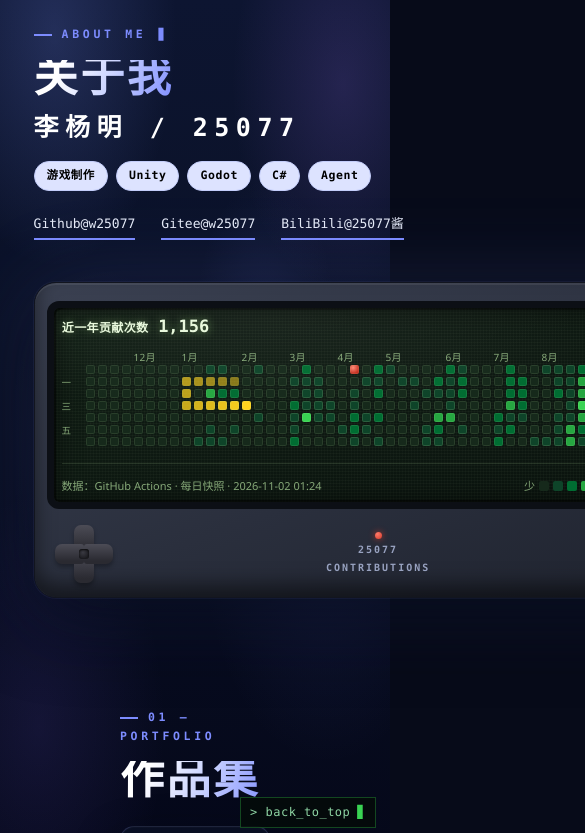
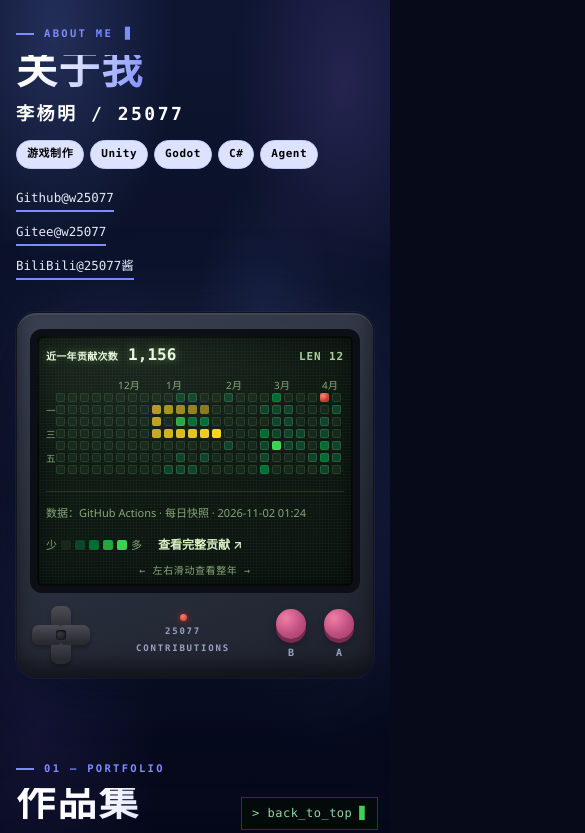
Before and after one commit to w25077/w25077.github.io, a plain HTML site: page index.html in a window 390 px wide. Shown: the top 833 px of the page, 585 px wide, since content can reach past the window. Drawn offline with Linux system fonts and the light colour scheme; no server answers; animation ran at ten frames a second.

Commit message:
feat(mobile): 新增手机端专属排版，修复整页横向溢出
手机访问排版错乱的根因是横向溢出（390px 视口下 scrollWidth 高达 849px），不是单点样式问题：

- .hero 在 ≤980px 断点用 1fr，而 1fr 的最小尺寸等于内容最小宽度，
  被三个不换行的站点链接撑到 715px，把整页顶宽 → 改为 minmax(0, 1fr) 并给 .gb 加 min-width:0
- 机身装饰辉光 .gb::before 的负 inset 会顶出页面右缘，700~1300px 一直有横向滚动条
  → 在 .slide-first 上 overflow-x: clip（不创建滚动容器，fixed 浮层与吸附不受影响）

新增 @media (max-width: 600px) 手机专属排版：
- 单列纵向流，左右留白 16px，字号与间距重排
- 三个站点链接改为竖排整行，不再被屏幕裁掉
- 作品集去掉为桌面右缘预留的 240px，卡片铺满屏宽
- 贡献热力图保留机内横向滑动，并加一行"左右滑动查看整年"提示
- 收起会压住内容的固定浮层（往下滑动提示 / 翻页导航）
- 兼顾手机横屏：矮屏隐藏滑动手势提示，并去掉翻页导航的留白

```diff
--- a/style.css
+++ b/style.css
@@ -44,6 +44,15 @@ html {
   scroll-behavior: smooth;
   scroll-snap-type: y mandatory;
 }
+
+/* 横向溢出兜底：
+   机身背后的装饰辉光（.gb::before）用负 inset 溢出机身，在 700–1300px 的
+   窗口里会顶出页面右缘，白白多出一条横向滚动条。
+   在首页这一屏上裁一刀即可：clip 只裁剪、不创建滚动容器，
+   fixed 浮层（回到顶部 / 翻页导航）、平滑滚动与整页吸附都不受影响。
+   注：写在 html 上无效 —— 根元素的 overflow 会被传播给视口，不起裁剪作用。
+   老浏览器不支持 clip 时退回原来的溢出表现，不影响可用性。 */
+.slide-first { overflow-x: clip; }
 
 /* 内容超高时（script.js 检测到 .slide 高于视口）退回自由滚动，防止页底内容被吸附锁死 */
 html.free-scroll { scroll-snap-type: none; }
@@ -1610,12 +1619,20 @@ html.js-anim .slide-pane.in-view .pane-vwrap .vplay {
   html { scroll-snap-type: none; }
   .slide { min-height: 0; scroll-snap-align: none; scroll-snap-stop: normal; }
   .pager { display: none; }
-}
-
-/* ===== 首页英雄区：窄屏上下堆叠（游戏机居中） ===== */
+  /* 矮屏（手机横屏）里这条固定提示会横在内容中间，挡视频卡 / 正文，直接收起 */
+  .scroll-hint { display: none; }
+  /* 翻页导航已经隐藏，作品集就不必再为它预留左下的 240px —— 否则手机横屏
+     （宽 640~930、高 <680）会白白浪费一大条边距，卡片被压得很窄 */
+  .vstage { max-width: min(92vw, 1240px); }
+}
+
+/* ===== 首页英雄区：窄屏上下堆叠（游戏机居中） =====
+   这里必须写 minmax(0, 1fr) 而不是 1fr：1fr 的最小尺寸等于内容最小宽度，
+   会被「三个站点链接」这类不换行的内容撑到 700px 以上，
+   进而让整个页面在手机上出现横向滚动（排版看起来就是"全乱了"） */
 @media (max-width: 980px) {
-  .hero { grid-template-columns: 1fr; gap: 42px; align-items: start; }
-  .gb { margin-top: 6px; }
+  .hero { grid-template-columns: minmax(0, 1fr); gap: 42px; align-items: start; }
+  .gb { margin-top: 6px; min-width: 0; }
 }
 
 /* ===== 响应式 ===== */
@@ -1687,3 +1704,92 @@ html.js-anim .slide-pane.in-view .pane-vwrap .vplay {
     font-size: 12px;
   }
 }
+
+/* ============================================================
+   ===== 手机端专属排版（≤600px）=====
+   手机竖屏单独一套排法：整页单列纵向流，字号/留白重排，
+   任何元素都不横向溢出。桌面与平板完全不经过这一段。
+   放在文件最末，确保覆盖前面所有断点里的桌面取向规则。
+   ============================================================ */
+@media (max-width: 600px) {
+
+  /* --- 1. 页面容器：手机上左右各留 16px，底部留出回顶按钮的空间 --- */
+  .wrap {
+    width: 100%;
+    padding: 22px 16px 60px;
+  }
+
+  /* --- 2. 首页 · 身份区 --- */
+  .hero { gap: 26px; }
+  .display { font-size: clamp(34px, 10.5vw, 42px); letter-spacing: 0.04em; }
+  .display-sub { font-size: 18px; letter-spacing: 0.14em; margin-top: 8px; }
+  .kicker { font-size: 10.5px; letter-spacing: 0.22em; margin-bottom: 10px; }
+  .tags { margin-top: 16px; gap: 6px; }
+  .tags li { font-size: 11px; padding: 4px 10px; }
+
+  /* 三个站点链接：改成竖排，每条独占一行（原来挤一行会被屏幕裁掉） */
+  .masthead-sites {
+    margin-top: 18px;
+    display: grid;
+    grid-template-columns: minmax(0, 1fr);
+    gap: 9px;
+  }
+  .profile { justify-self: start; font-size: 12.5px; padding-bottom: 2px; }
+
+  /* --- 3. 贡献 Game Boy：整机收进屏宽 --- */
+  .gb { width: 100%; }
+  .gb-shell { padding: 16px 13px 13px; border-radius: 20px; }
+  .gb-screen { padding: 9px 9px 7px; border-width: 7px; }
+  .gb-hud-label { font-size: 10px; }
+  .gb-hud-num { font-size: 16px; }
+  .gb-controls { margin-top: 13px; padding: 0 2px; gap: 10px; }
+  .gb-dpad { width: 58px; height: 58px; }
+  .gb-ab { gap: 18px; }
+  .gb-btn { width: 30px; height: 30px; }
+  .gb-brand { font-size: 9px; letter-spacing: 0.2em; }
+
+  /* 热力图是 53 列、约 633px 宽，手机屏放不下 —— 保留机内横向滑动，
+     并在下方给一句提示，避免用户以为"右边丢了数据" */
+  .gh-scroll { -webkit-overflow-scrolling: touch; }
+  .gh-wrap::after {
+    content: "← 左右滑动查看整年 →";
+    display: block;
+    margin-top: 7px;
+    font-family: var(--mono);
+    font-size: 10px;
+    letter-spacing: 0.06em;
+    color: var(--dim);
+    text-align: center;
+  }
+
+  /* --- 4. 作品集：单列铺满，去掉为桌面右缘预留的 240px --- */
+  .vstage { max-width: 100%; gap: 16px; }
+  .vgrid {
+    grid-template-columns: minmax(0, 1fr);
+    max-width: 100%;
+    gap: 22px;
+  }
+  .pane-title { font-size: clamp(32px, 10vw, 42px); }
+  .proj-name { font-size: 16px; }
+  .proj-meta { font-size: 11px; line-height: 1.6; }
+  .proj-desc { font-size: 13px; line-height: 1.72; }
+  /* 视频卡顶栏：手机上信息密度降低，标题过长时靠省略号收口 */
+  .vplay-bar { padding: 8px 10px; gap: 8px; }
+  .vplay-bar-title { font-size: 10px; letter-spacing: 0.05em; }
+  .vplay-badge { font-size: 9px; padding: 2px 6px; letter-spacing: 0.1em; }
+  .vplay-capable { right: 10px; bottom: 8px; font-size: 10px; }
+
+  /* --- 5. 关于我 / 联系 --- */
+  .pane-box { max-width: 100%; }
+  .pane-intro { font-size: 13.5px; line-height: 1.8; }
+  .pane-h { font-size: 15px; }
+  .pane-list li { font-size: 13px; line-height: 1.78; }
+  .contact-list { margin-top: 18px; }
+  .contact-list li { flex-direction: column; align-items: flex-start; gap: 3px; padding: 9px 0; }
+  .contact-list a { font-size: 14px; }
+
+  /* --- 6. 固定浮层：手机上这些会一直压在内容上 --- */
+  .scroll-hint { display: none; }   /* 滑动手势是手机上最不缺的常识，这条提示只会挡住内容 */
+  .pager { display: none; }         /* ≤560px 已隐藏，这里把 561–600px 也覆盖掉 */
+  #backToTop { right: 12px; bottom: 14px; padding: 6px 10px; font-size: 12px; }
+}
```
